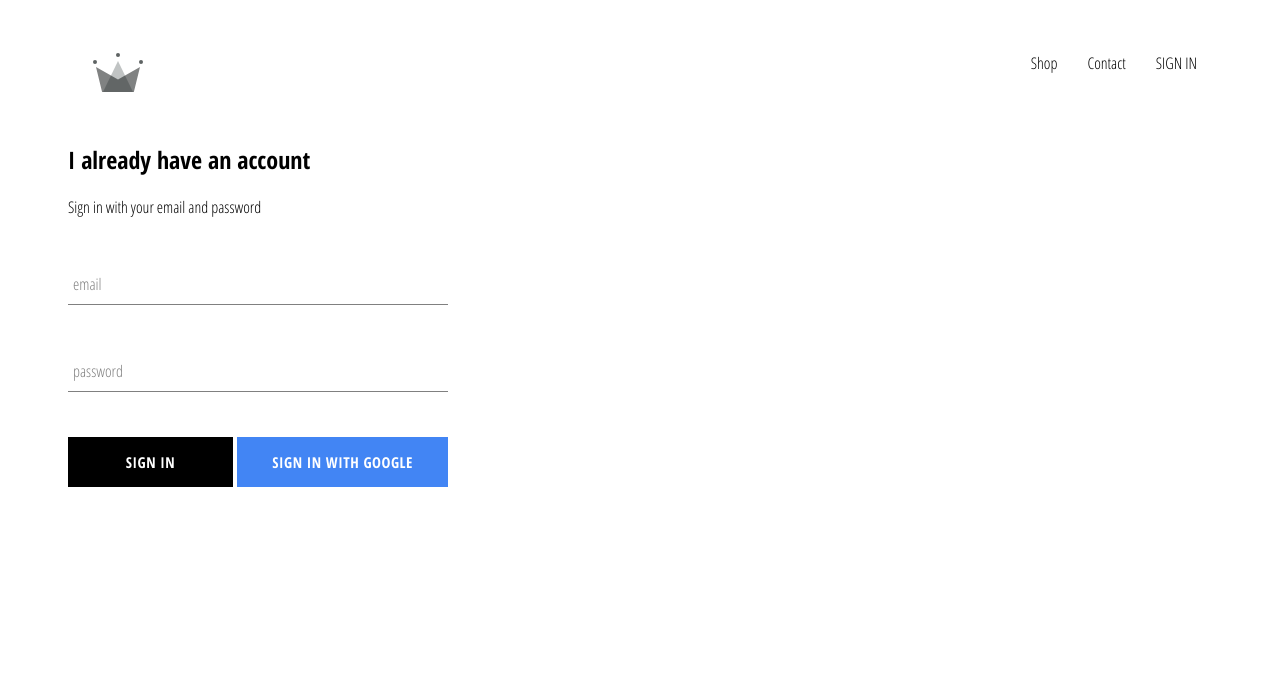
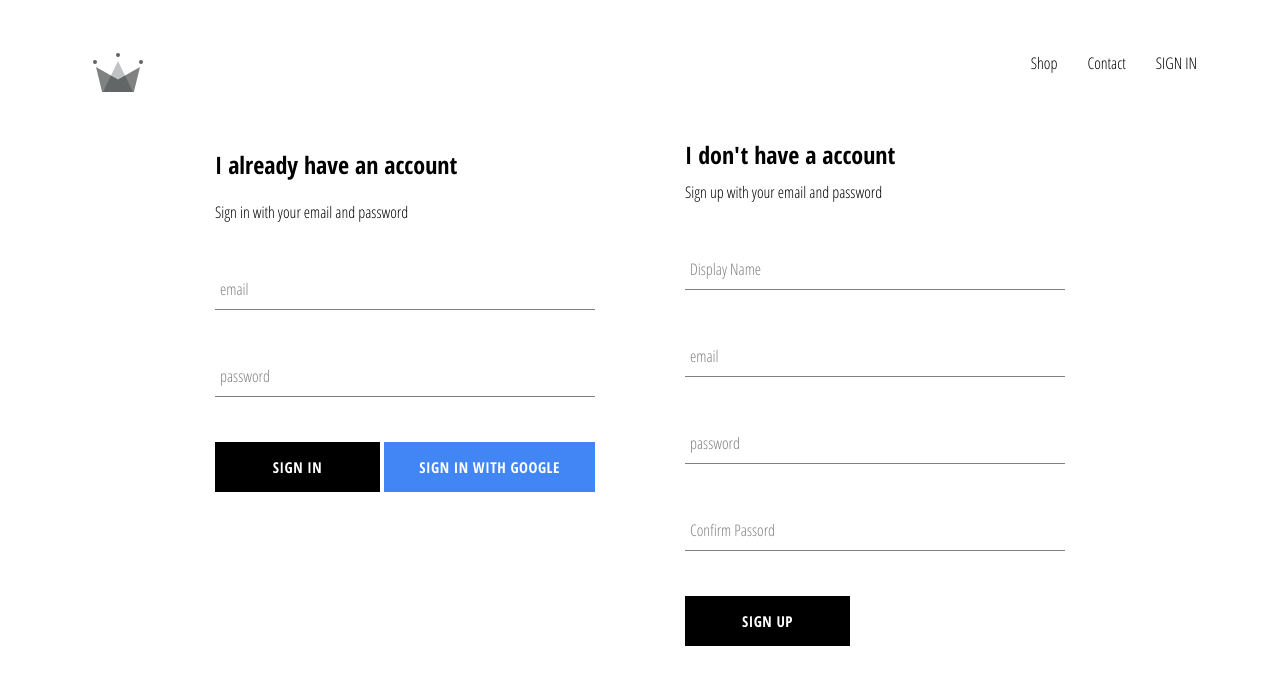
Before and after one commit to bazilucmarian/React--Eccomerce, a React (Create React App) app: page /signin in a window 1280 px wide. Shown: the top 684 px of the page. Built offline with nearby package versions, Linux system fonts and the light colour scheme; no server answers.

Commit message:
implement firebase utils, store authenticated users in firestore

```diff
--- a/src/App.js
+++ b/src/App.js
@@ -5,22 +5,38 @@
 import ShopPage from './pages//shop-page/shop'
 import Header from './components/header/header'
 import SignInSignUpPage from './pages/sign-in-sign-up/sign-in-sign-up'
-import {auth} from './firebase/firebase.utils'
+import {auth,createUserProfileDocument} from './firebase/firebase.utils'
 
 class App extends React.Component{
-  constructor(){
-  super()
+  constructor(props){
+  super(props)
   this.state={
     currentUser:null
   }
 
   }
 
-  unsubscribeFromAuth=null;;
+  unsubscribeFromAuth=null;
+
   componentDidMount(){
-      this.unsubscribeFromAuth=auth.onAuthStateChanged(user=>{
-        this.setState({currentUser:user})
-        console.log(user)
+      this.unsubscribeFromAuth=auth.onAuthStateChanged(async userAuth=>{
+       if(userAuth){
+         const userRef= await createUserProfileDocument(userAuth);
+
+         userRef.onSnapshot(snapShot=>{
+           this.setState({
+             currentUser:{
+               id:snapShot.id,
+               ...snapShot.data()
+             }
+           })
+           console.log(this.state)
+         })
+       }
+       this.setState({
+         currentUser: userAuth
+       })
+
       })
 
   }
--- /dev/null
+++ b/src/components/sign-up/sign-up.js
@@ -0,0 +1,105 @@
+import React from 'react'
+
+import FormInput from '..//form-input/form-input'
+import CustomButton from '../buttons/button'
+import {auth, createUserProfileDocument} from '../../firebase/firebase.utils'
+import './sign-up.scss'
+
+class SignUp extends React.Component{
+    constructor(){
+        super();
+
+        this.state={
+            displayName:'',
+            email:'',
+            password:'',
+            confirmPassword: ''
+
+        }
+
+
+    }
+
+    handleSubmit= async event=>{
+        event.preventDefault();
+        const {displayName, email, password, confirmPassword}=this.state;
+        if(password !== confirmPassword){
+            alert("password don't match")
+            return;
+
+        }
+        try{
+            const {user}=await auth.createUserWithEmailAndPassword(email,password);
+           await createUserProfileDocument(user, {displayName})
+
+           this.setState({
+            displayName:'',
+            email:'',
+            password:'',
+            confirmPassword: ''
+
+           })
+
+
+        }catch(error){
+            console.log(error)
+        }
+
+
+
+    }
+    handleChange=event=>{
+        const{name, value}=event.target;
+        this.setState({[name]:value })
+    }
+    render(){
+        const {displayName, email, password, confirmPassword}=this.state;
+        return(
+
+            <div className="sign-up">
+                <h2 className="title">I don't have a account</h2>
+                <span>Sign up with your email and password </span>
+                <form className='sign-up-form' onSubmit={this.handleSubmit}>
+                    <FormInput
+                    type="text"
+                    name="displayName"
+                    value={displayName}
+                    onChange={this.handleChange}
+                    label="Display Name"
+                    required
+
+                    />
+                         <FormInput
+                    type="email"
+                    name="email"
+                    value={email}
+                    onChange={this.handleChange}
+                    label="email"
+                    required
+
+                    />
+                         <FormInput
+                    type="password"
+                    name="password"
+                    value={password}
+                    onChange={this.handleChange}
+                    label="password"
+                    required
+
+                   />
+                         <FormInput
+                    type="password"
+                    name="confirmPassword"
+                    value={confirmPassword}
+                    onChange={this.handleChange}
+                    label="Confirm Passord"
+                    required
+
+                    />
+        <CustomButton type='submit'>SIGN UP</CustomButton>
+                </form>
+            </div>
+        )
+    }
+}
+export default SignUp;
--- /dev/null
+++ b/src/components/sign-up/sign-up.scss
@@ -0,0 +1,10 @@
+.sign-up{
+display:flex;
+flex-direction: column;
+width:380px;
+
+        .title{
+            margin:10px 0;
+        }
+
+}
--- a/src/firebase/firebase.utils.js
+++ b/src/firebase/firebase.utils.js
@@ -12,6 +12,30 @@
     appId: "1:1093029880563:web:002e6647cc7b213fc64d86",
     measurementId: "G-BSQJY5GL6G"
   };
+
+  export const createUserProfileDocument=async(userAuth,additionalData)=>{
+if(!userAuth) return;
+const userRef=firestore.doc(`users/${userAuth.uid}`)
+const snapShot=await userRef.get();
+
+    if(!snapShot.exist){
+      const {displayName, email}=userAuth;
+      const createdAt=new Date();
+      try{
+            await userRef.set({
+              displayName,
+              email,
+              createdAt,
+              ...additionalData
+            })
+      }
+      catch(error){
+        console.log("eror creating user", error.message);
+
+      }
+    }
+    return userRef;
+  }
   firebase.initializeApp(config)
   export const auth=firebase.auth();
   export const firestore=firebase.firestore()
--- a/src/pages/sign-in-sign-up/sign-in-sign-up.js
+++ b/src/pages/sign-in-sign-up/sign-in-sign-up.js
@@ -1,11 +1,15 @@
 import React from 'react'
 import './sign-in-sign-up.scss'
 import SignIn from '../../components/sign-in/sign-in'
+import SignUp from '../../components/sign-up/sign-up'
 
 const SignInSignUpPage=()=>{
     return(
 
-        <SignIn className="sign-in-and-sign-up">SIGN IN</SignIn>
+    <div className="sign-in-and-sign-up">
+        <SignIn/>
+        <SignUp/>
+    </div>
 
     )
 }
--- a/src/pages/sign-in-sign-up/sign-in-sign-up.scss
+++ b/src/pages/sign-in-sign-up/sign-in-sign-up.scss
@@ -0,0 +1,6 @@
+.sign-in-and-sign-up{
+    width: 850px;
+    display: flex;
+    justify-content: space-between;
+    margin:30px auto;
+}
```
